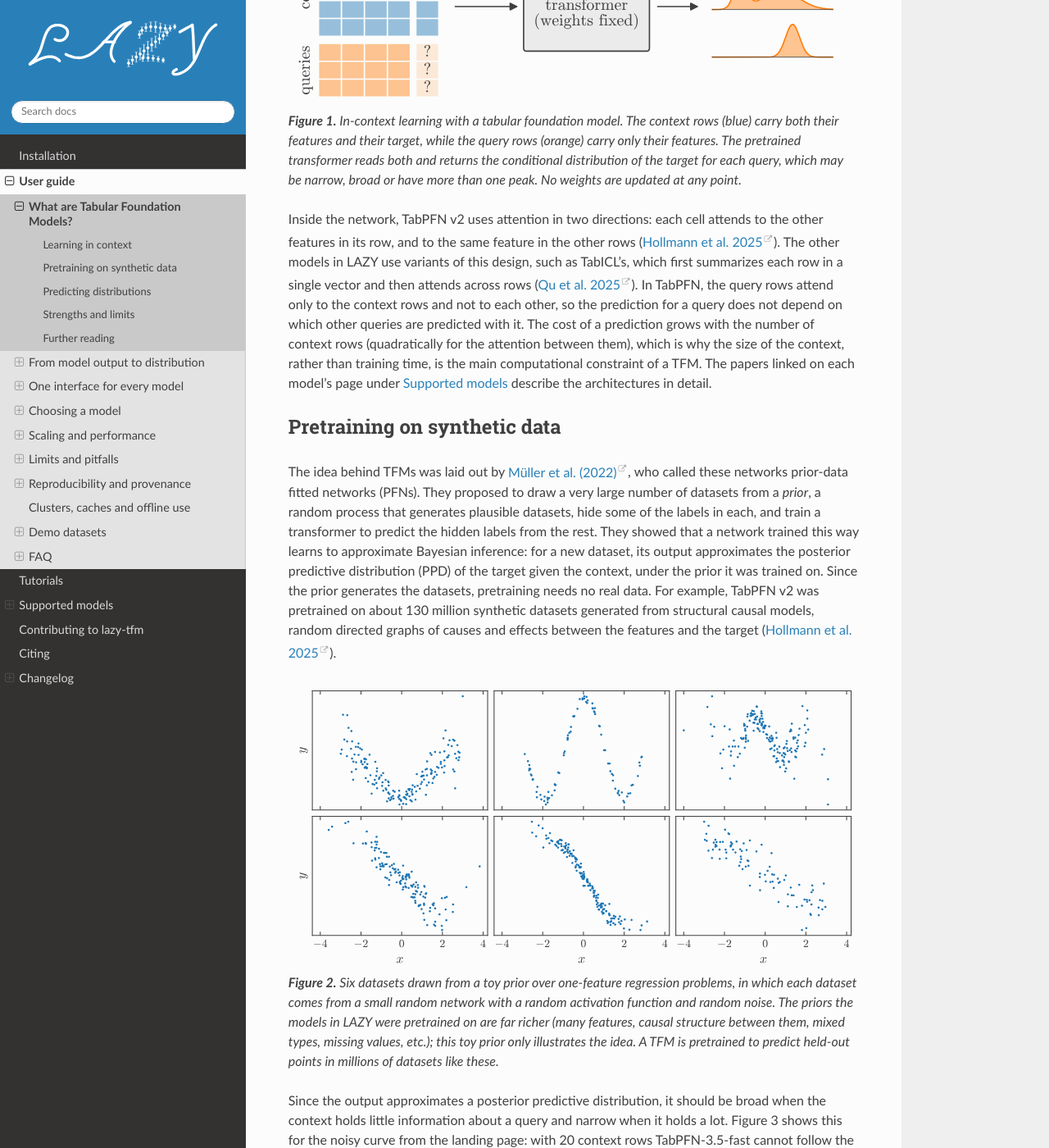
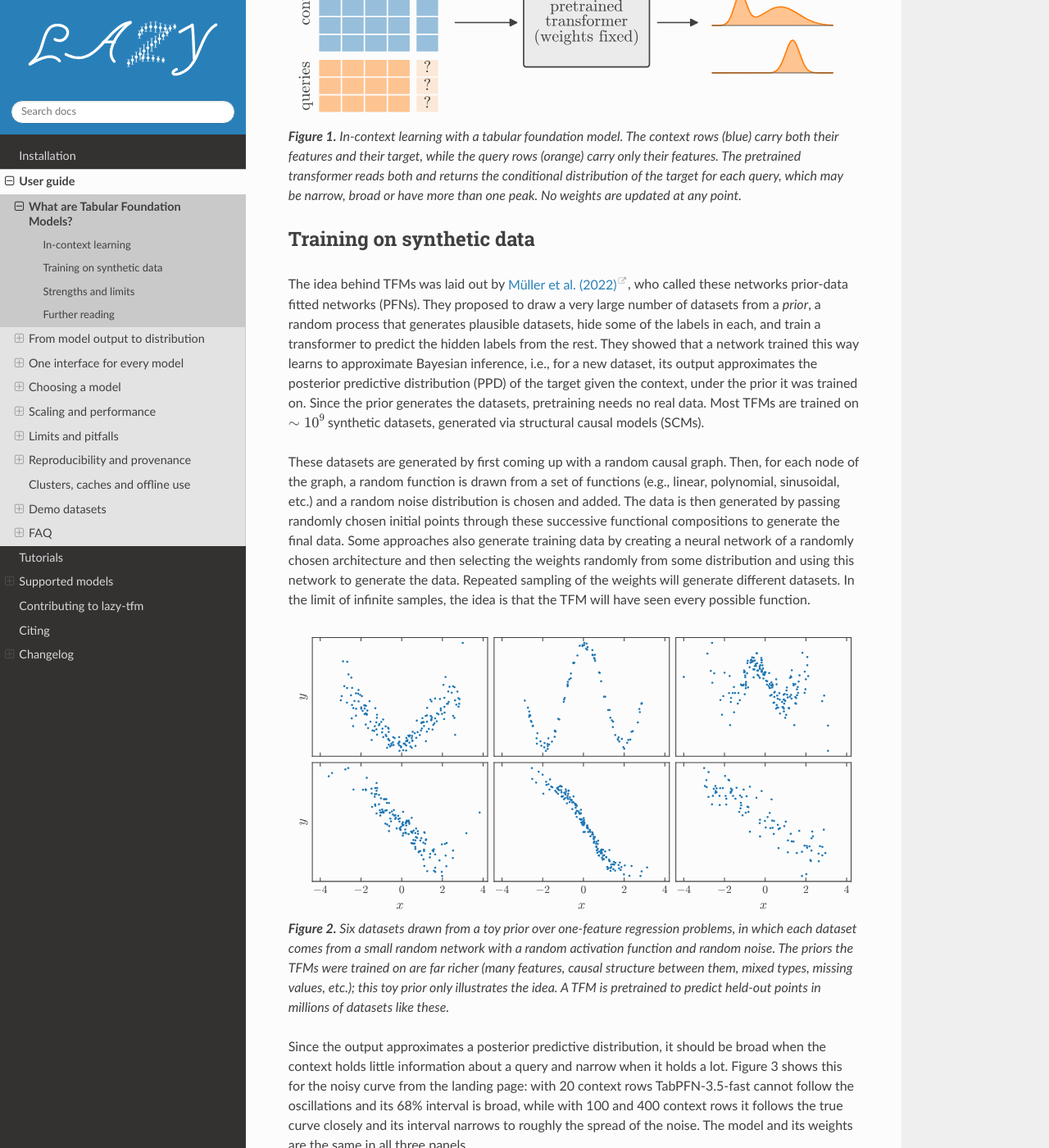
Before and after one commit to biprateep/lazy-tfm, a Sphinx documentation site: the page built from docs/guide/tfm.md, in a window 1280 px wide and 1400 px high, scrolled down 951 px. Shown: the whole window at 82% size. Built offline with Sphinx 7.4.7 and the Read the Docs theme 3.1.0, drawn with Linux system fonts in a browser that asks for light colours; pages that are not in the unit, such as notebooks, are missing from menus; some of the changed text lies outside the part shown.

Commit message:
updates to the TFM overview

````diff
--- a/docs/guide/tfm.md
+++ b/docs/guide/tfm.md
@@ -1,34 +1,24 @@
 # What are Tabular Foundation Models?
 
-A tabular dataset is a dataset where the data is organized like a table in which each row is an object and each column is a measured property of it (think of like a spreadsheet or `DataFrame`). The common way to make predictions by learning from such a data set would be to train a supervised machine learning model on the same dataset (e.g., a gradient-boosted tree ensemble, a neural network, a random forest,etc.), fit its parameters to the labeled rows by minimizing a loss, tune its hyperparameters on held-out data, and repeat this for every new dataset.
+A tabular dataset is a dataset where the data is organized like a table in which each row is an object and each column is a measured property of it (think of a spreadsheet or `DataFrame`). The common way to make predictions by learning from such a dataset would be to train a supervised machine learning model on the same dataset (e.g., a gradient-boosted tree ensemble, a neural network, a random forest, etc.), fit its parameters to the labeled rows by minimizing a loss, tune its hyperparameters on held-out data, make predictions, and repeat this for every new dataset.
 
+A tabular foundation model (TFM), on the other hand, is a large neural network which has been trained using a very large number of algorithmically generated datasets to make predictions. The network learns to predict
+held-out labels from the labeled rows given as context. They work on a similar philosophy to large language models which try to predict the next word given an input sequence of words (also called context). In this case, the TFM is given an input sequence of numbers which represent the features and labels of the tabular data as a "training set", but is only given the features for the test object. So it predicts the target as the next token. This page provides a very short overview of the concept of TFMs; readers are requested to refer to the linked papers for more details.
 
- A
-tabular foundation model (TFM) replaces this per-dataset training with a
-single, very expensive pretraining step that happens once, before the model
-ever sees our data. During pretraining, the network learns to predict
-held-out labels from the labeled rows of many tables, so when we give it our
-labeled rows it can predict the target for new rows directly, without updating
-any of its weights. This page gives a brief overview of how this works and what
-it means for the user, and links to the papers that describe each model in
-detail.
-
-## Learning in context
+## In-context learning
 
 A TFM receives the labeled rows, which we call the *context* (they play the
 role of the training set), and the rows we want predictions for (the
 *queries*) as one input, and it returns a prediction for every query in a
 forward pass (see Figure 1). This is called in-context learning, since
 everything the model knows about our dataset comes from the context it is
-given at prediction time rather than from gradient descent on it. As the TabPFN v2 paper puts it,
-the model "performs training and prediction on this dataset in a single neural
-network forward pass" ([Hollmann et al.
-2025](https://doi.org/10.1038/s41586-024-08328-6)). Therefore, `fit` in LAZY
+given at prediction time rather than from tuning the weights based on it.
+Therefore, `fit` in LAZY
 only stores the context (and, with the key/value cache on, the network's
 encoding of it), and the predictions are computed in `predict`.
 
 ```{figure} ../figures/figs/tfm_schematic.svg
-:alt: Context rows with known targets and query rows with unknown targets go into a pretrained transformer, which returns a distribution for each query.
+:alt: Context rows with known targets and query rows with unknown targets go into a pretrained model, which returns a distribution for each query.
 :width: 100%
 
 **Figure 1.** In-context learning with a tabular foundation model. The context
@@ -39,21 +29,9 @@
 point.
 ```
 
-Inside the network, TabPFN v2 uses attention in two directions: each cell
-attends to the other features in its row, and to the same feature in the other
-rows ([Hollmann et al. 2025](https://doi.org/10.1038/s41586-024-08328-6)). The
-other models in LAZY use variants of this design, such as TabICL's, which
-first summarizes each row in a single vector and then attends across rows ([Qu
-et al. 2025](https://arxiv.org/abs/2502.05564)). In TabPFN, the query rows
-attend only to the context rows and not to each other, so the prediction for a
-query does not depend on which other queries are predicted with it. The cost
-of a prediction grows with the number of context rows (quadratically for the
-attention between them), which is why the size of the context, rather than
-training time, is the main computational constraint of a TFM. The papers
-linked on each model's page under {doc}`../models/index` describe the
-architectures in detail.
 
-## Pretraining on synthetic data
+
+## Training on synthetic data
 
 The idea behind TFMs was laid out by [Müller et al.
 (2022)](https://arxiv.org/abs/2112.10510), who called these networks
@@ -61,14 +39,12 @@
 of datasets from a *prior*, a random process that generates plausible
 datasets, hide some of the labels in each, and train a transformer to predict
 the hidden labels from the rest. They showed that a network trained this way
-learns to approximate Bayesian inference: for a new dataset, its output
+learns to approximate Bayesian inference, i.e., for a new dataset, its output
 approximates the posterior predictive distribution (PPD) of the target given
 the context, under the prior it was trained on. Since the prior generates the
-datasets, pretraining needs no real data. For example, TabPFN v2 was
-pretrained on about 130 million synthetic datasets generated from structural
-causal models, random directed graphs of causes and effects between the
-features and the target ([Hollmann et al.
-2025](https://doi.org/10.1038/s41586-024-08328-6)).
+datasets, pretraining needs no real data. Most TFMs are trained on $\sim 10^9$ synthetic datasets, generated via structural causal models (SCMs).
+
+These datasets are generated by first coming up with a random causal graph. Then, for each node of the graph, a random function is drawn from a set of functions (e.g., linear, polynomial, sinusoidal, etc.) and a random noise distribution is chosen and added. The data is then generated by passing randomly chosen initial points through these successive functional compositions to generate the final data. Some approaches also generate training data by creating a neural network of a randomly chosen architecture and then selecting the weights randomly from some distribution and using this network to generate the data. Repeated sampling of the weights will generate different datasets. In the limit of infinite samples, the idea is that the TFM will have seen every possible function.
 
 ```{figure} ../figures/figs/prior_draws.svg
 :alt: Six small synthetic one-feature regression datasets with different shapes and noise levels.
@@ -76,8 +52,8 @@
 
 **Figure 2.** Six datasets drawn from a toy prior over one-feature regression
 problems, in which each dataset comes from a small random network with a
-random activation function and random noise. The priors the models in LAZY
-were pretrained on are far richer (many features, causal structure between
+random activation function and random noise. The priors the TFMs
+were trained on are far richer (many features, causal structure between
 them, mixed types, missing values, etc.); this toy prior only illustrates the
 idea. A TFM is pretrained to predict held-out points in millions of datasets
 like these.
@@ -103,17 +79,7 @@
 and follow the true curve as the context grows, with no weights changed.
 ```
 
-## Predicting distributions
 
-Most TFMs can predict a full probability distribution for the target rather
-than a single value, although they represent it in different ways. TabPFN and
-LimiX-2 predict the probability of each of several thousand bins of the target
-(also called a bar or Riemann distribution, from Müller et al. 2022); TabICLv2
-predicts 999 quantiles; and Google's TabFM predicts a single value for
-regression, so LAZY builds a distribution from its classifier instead. LAZY
-converts all of these to a common form, so that every model answers the same
-calls (`predict_proba`, `predict_quantiles`, `predict_interval`, etc.) with
-the same kind of output ({doc}`distributions` describes how).
 
 ## Strengths and limits
 
@@ -123,9 +89,9 @@
 hyperparameter search on the user's side, and most of them can provide
 distributions rather than only point estimates. However, the cost of every
 prediction grows with the size of the context, and each model supports
-contexts only up to a maximum number of rows and features (from 10,000 rows
-for TabPFN v2 to a million for TabPFN-3), beyond which its performance is not
-guaranteed. Most of the models need a GPU to be practical, and several have
+contexts only up to a maximum number of rows and features (from 20,000 rows
+for LimiX-2 to a million for TabPFN-3), beyond which its performance is not
+guaranteed. Moreover, when the training datasets are very large ($\sim 10^6$), TFMs perform similarly to or worse than supervised machine learning. The real benefit of TFMs comes when training sets are small. Most of the models need a GPU to be practical, and several have
 weights released under non-commercial licenses. The models also inherit the
 assumptions of the prior they were pretrained on, so a dataset very unlike
 anything the prior generates may be predicted poorly. {doc}`../models/index`
````
